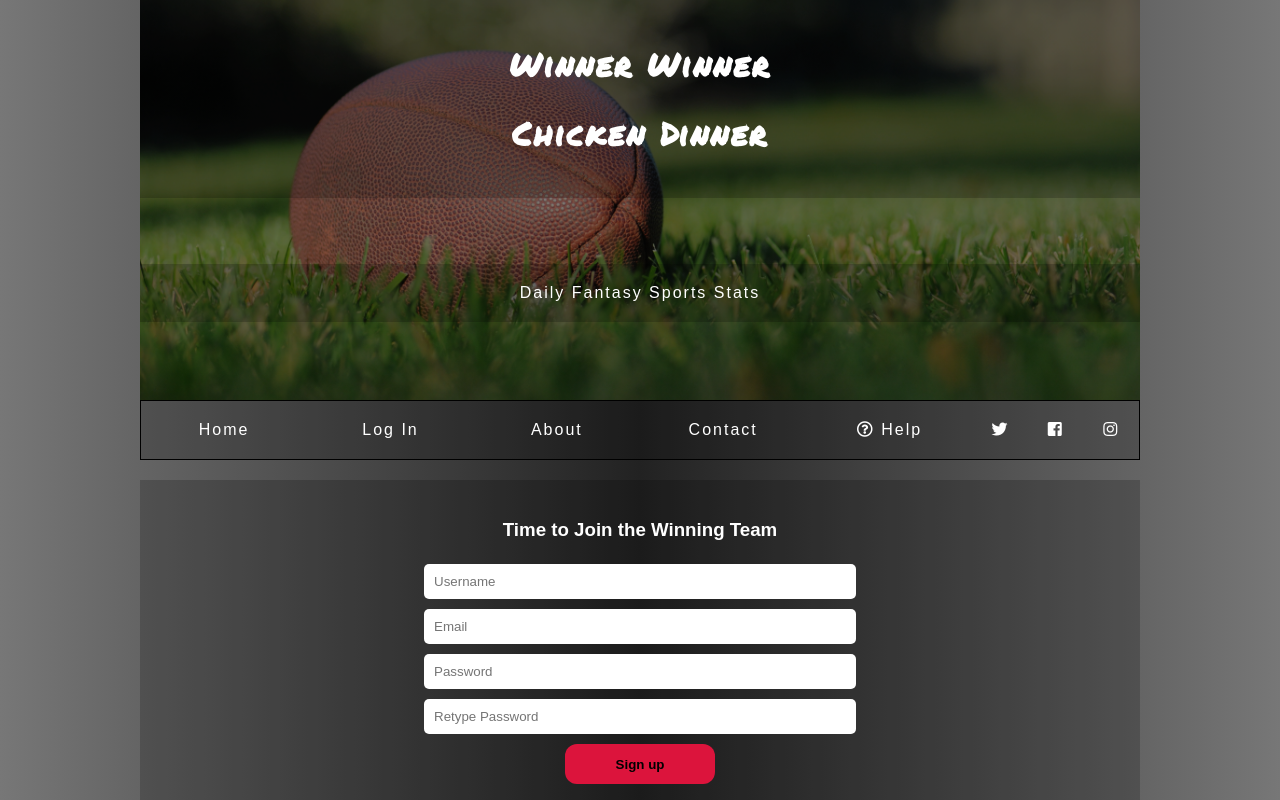
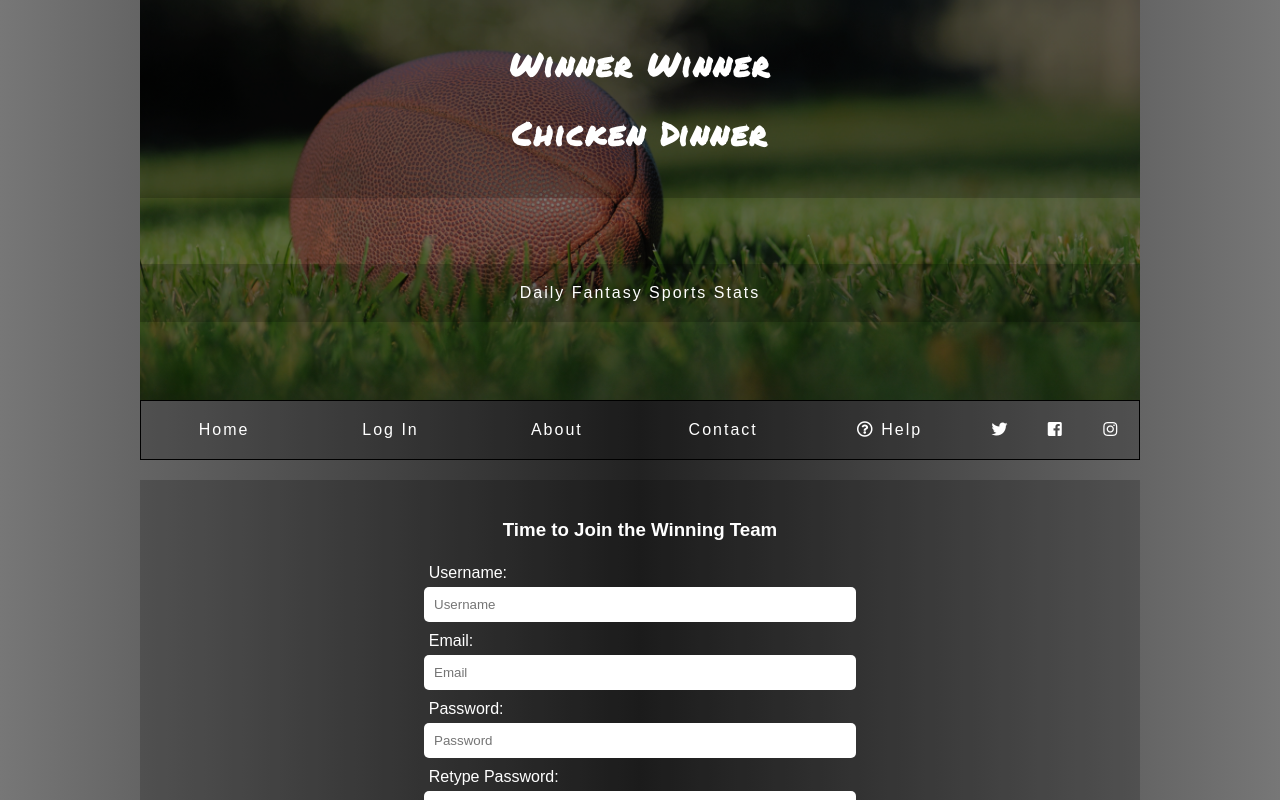
Before and after one commit to maxemileffort/wwcd-fullstack-capstone-react, a React (Create React App) app: page /user/create in a window 1280 px wide. Shown: the top 800 px of the page. Built offline with nearby package versions, Linux system fonts and the light colour scheme.

Commit message:
added some labels for input fields

```diff
--- a/src/components/content/contact.js
+++ b/src/components/content/contact.js
@@ -23,8 +23,11 @@ export default function Contact(props){
                     props.sendMessage(msgObj)
                 }
             }>
+                <label htmlFor="contact-username">Username:</label>
                 <input ref={username} type="text" id="contact-username" placeholder="Username" />
+                <label htmlFor="contact-email">Email:</label>
                 <input ref={email} type="email" id="contact-email" placeholder="Email"/>
+                <label htmlFor="contact-message">Message:</label>
                 <textarea ref={message} id="contact-message" placeholder="Message..."/>
                 <input type="submit" id="contact-submit" className="btn"/>
             </form>
--- a/src/components/content/dashboard/account.js
+++ b/src/components/content/dashboard/account.js
@@ -1,5 +1,5 @@
 import React from 'react'
-import { Link } from "react-router-dom";
+import { Link, Redirect } from "react-router-dom";
 
 export default function Account(props){
     console.log(props)
@@ -9,19 +9,17 @@ export default function Account(props){
     let accountNewPassword1 = React.createRef();
     let accountNewPassword2 = React.createRef();
     let newsletter = React.createRef();
+    if (!props.appState.loggedIn){
+        return (
+            <Redirect to="/user/login"/>
+        )
+    } else {
         return(
             <section>
                 <h2>Account</h2>
                 <label htmlFor="account-username">Username:</label>
                 <p>{props.appState.user.username}</p>
-            <p>
-                <input ref={newsletter} type="checkbox" id="account-news-opt-in" defaultChecked="true"/>
-                <label htmlFor="account-news-opt-in"> Opt in for newsletter</label>
-            </p>
-            <p>
-                <label htmlFor="account-email-password-change">Change password and or email</label>
-            </p>
-            <form id="account-email-password-change" method="post"
+                <form id="account-email-password-update" method="post"
                     onSubmit={event=>{
                         event.preventDefault();
                         let updateObj = {
@@ -35,15 +33,25 @@ export default function Account(props){
                         };
                         props.handleAccountUpdate(updateObj)
                     }}>
-            	<input ref={accountCurrentEmail} type="text" id="account-current-email" placeholder="Current Email" defaultValue="abc@abc.com"/>
-                <input ref={accountNewEmail} type="text" id="account-new-email" placeholder="New Email" defaultValue="jkl@jkl.com"
+                    <legend htmlFor="account-email-password-update">Change password and/or email</legend>
+                    <label htmlFor="account-current-email">Current Email:</label>
+                    <input ref={accountCurrentEmail} type="text" id="account-current-email" placeholder="abc@abc.com"/>
+                    <label htmlFor="account-new-email">New Email:</label>
+                    <input ref={accountNewEmail} type="text" id="account-new-email" placeholder="jkl@jkl.com"
                         onBlur={()=>{
                             console.log(accountNewEmail)
                             props.checkEmailExists(accountNewEmail.current.value)
                         }}/>
-            	<input ref={accountCurrentPassword} type="password" id="account-current-password" placeholder="Current Password" defaultValue="123"/>
-            	<input ref={accountNewPassword1} type="password" id="account-new-password1" placeholder="New Password" defaultValue="456"/>
-            	<input ref={accountNewPassword2} type="password" id="account-new-password2" placeholder="Confirm Password Change" defaultValue="456"/>
+                    <label htmlFor="account-current-password">Current Password:</label>
+                    <input ref={accountCurrentPassword} type="password" id="account-current-password" placeholder="123"/>
+                    <label htmlFor="account-new-password1">New Password:</label>
+                    <input ref={accountNewPassword1} type="password" id="account-new-password1" placeholder="456"/>
+                    <label htmlFor="account-new-password2">Confirm New Password:</label>
+                    <input ref={accountNewPassword2} type="password" id="account-new-password2" placeholder="456"/>
+                    <p>
+                        <input ref={newsletter} type="checkbox" id="account-news-opt-in" defaultChecked="true"/>
+                        <span htmlFor="account-news-opt-in"> Opt in for newsletter</span>
+                    </p>
                     <div>
                         <a href='#' className="link-no-box no-hover-effect"
                             onClick={event=>{
@@ -57,3 +65,4 @@ export default function Account(props){
             </section>
         )
     }
+}
--- a/src/components/content/login.js
+++ b/src/components/content/login.js
@@ -24,7 +24,9 @@ export default function Login(props){
                 console.log(password)
                 props.handleLogin(email.current.value, password.current.value);
             }}>
+              <label htmlFor="login-email">Email:</label>
               <input ref={email} id="login-email" type="email" name="email" placeholder="Email" defaultValue="abc@abc.com"/>
+              <label htmlFor="login-password">Password:</label>
               <input ref={password} id="login-password" type="password" name="password"  placeholder="Password" defaultValue="123"/>
               <input id="login-submit" type="submit" value="Login" className="btn" />
             </form>
--- a/src/components/content/signup.js
+++ b/src/components/content/signup.js
@@ -19,13 +19,17 @@ export default function Signup(props){
               event.preventDefault();
               props.handleSignup(email, username, password1, password2)
             }}>
+            <label htmlFor="create-username">Username:</label>
             <input ref={username} id="create-username" type="text" name="userame" placeholder="Username"/>
+            <label htmlFor="create-email">Email:</label>
             <input ref={email} id="create-email" type="email" name="email" placeholder="Email"
               onBlur={()=>{
                 let inputEmail = email.current.value;
                 props.checkEmailExists(inputEmail);
               }}/>
+            <label htmlFor="create-password1">Password:</label>
             <input ref={password1} id="create-password1" type="password" name="password1"  placeholder="Password"/>
+            <label htmlFor="create-password2">Retype Password:</label>
             <input ref={password2} id="create-password2" type="password" name="password2" placeholder="Retype Password"/>
             <input id="create-submit" type="submit" value="Sign up" className="btn"/>
           </form>
--- a/src/index.css
+++ b/src/index.css
@@ -178,6 +178,11 @@ input, textarea{
   border-radius: 5px;
   width: 45%;
   min-width: 150px;
+}
+
+label{
+  margin: 5px 0 0 28%;
+  text-align: left
 }
 
 select{
```
Lines whose indentation alone changed are shown as unchanged.
